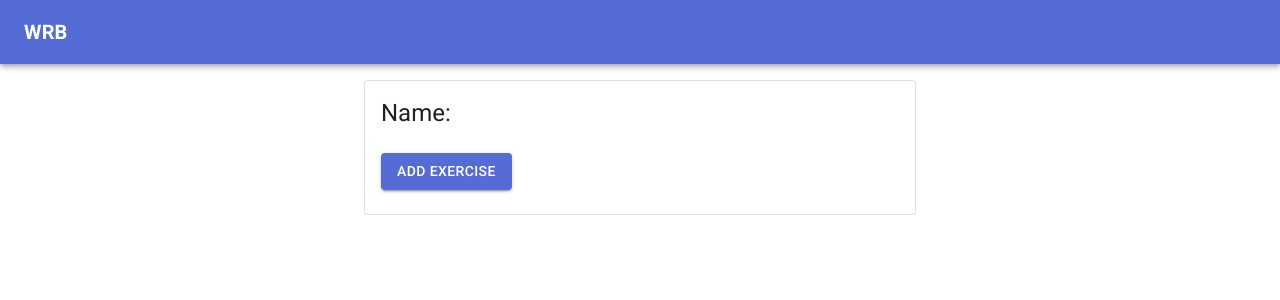
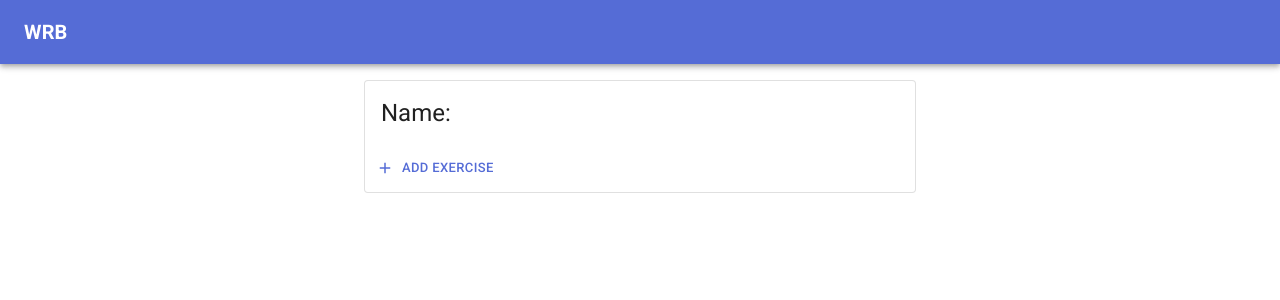
Before and after one commit to cashpw/workout-routine-builder, a React (Create React App) app in the folder app/: page / in a window 1280 px wide. Shown: the top 300 px of the page. Built offline with nearby package versions, Linux system fonts and the light colour scheme.

Commit message:
:sparkles:: Place addExercise CTA in card footer

```diff
--- a/app/src/components/Routine/Routine.tsx
+++ b/app/src/components/Routine/Routine.tsx
@@ -3,9 +3,11 @@ import { useTranslation } from 'react-i18next';
 import {
   Button,
   Card,
+  CardActions,
   CardContent,
-  Typography,
+  CardHeader,
 } from '@mui/material';
+import { Add as AddIcon } from '@mui/icons-material';
 
 import {
   useAppSelector,
@@ -32,19 +34,16 @@ export default function Routine() {
     <Card
       variant="outlined"
     >
+      <CardHeader
+        title={`Name: ${name}`}
+      />
+      {exerciseSets.length > 0 && (
         <CardContent>
-        <Typography gutterBottom variant="h5" component="div">
-          Name: {name}
-        </Typography>
           <RoutineItems
             exerciseSets={exerciseSets}
           />
-        <Button
-          variant="contained"
-          onClick={() => {setAddExerciseDialogOpen(true)}}
-        >
-          {t('addExerciseCallToAction')}
-        </Button>
+        </CardContent>
+      )}
       <AddExerciseDialog
         open={addExerciseDialogOpen}
         exercises={exercisesAsList}
@@ -55,7 +54,15 @@ export default function Routine() {
           setAddExerciseDialogOpen(false);
         }}
       />
-      </CardContent>
+      <CardActions>
+        <Button
+          size="small"
+          onClick={() => {setAddExerciseDialogOpen(true)}}
+          startIcon={<AddIcon />}
+        >
+          {t('addExerciseCallToAction')}
+        </Button>
+      </CardActions>
    </Card>
   );
 }
--- a/app/src/components/RoutineItem/RoutineItem.tsx
+++ b/app/src/components/RoutineItem/RoutineItem.tsx
@@ -3,6 +3,7 @@ import type { ExerciseSet } from 'types';
 import React from 'react';
 import { useTranslation } from 'react-i18next';
 import {
+  List,
   ListItem,
   ListItemText,
   IconButton,
@@ -23,12 +24,13 @@ export default function RoutineItem(props: RoutineItemProps) {
   } = props;
   const {
     exerciseId,
+    repetitions,
   } = exerciseSet;
   const { t } = useTranslation();
 
   return (
     <ListItem
-      divider={true}
+      divider
       secondaryAction={
         <IconButton
           edge="end"
@@ -43,6 +45,16 @@ export default function RoutineItem(props: RoutineItemProps) {
         primary={t(exercisesById[exerciseId].name)}
       >
       </ListItemText>
+      <List>
+        {repetitions.map((repetition, index) => (
+          <ListItem
+            key={index}
+            divider={true}
+          >
+            {repetition.toString()}
+          </ListItem>
+        ))}
+      </List>
     </ListItem>
   );
 }
--- a/app/src/components/RoutineItems/RoutineItems.tsx
+++ b/app/src/components/RoutineItems/RoutineItems.tsx
@@ -1,9 +1,9 @@
 import type { ExerciseSet } from 'types';
 
 import { List } from '@mui/material';
+
 import { removeExerciseSet } from 'components/Routine/routineSlice';
 import RoutineItem from 'components/RoutineItem/RoutineItem';
-
 import { useAppDispatch } from 'app/hooks';
 
 export interface RoutineItemsProps {
@@ -18,14 +18,13 @@ export default function RoutineItems(props: RoutineItemsProps) {
 
   return (
     <List>
-      {exerciseSets.map((exerciseSet, index) => {
-        return (
+      {exerciseSets.map((exerciseSet, index) => (
         <RoutineItem
           key={index.toString()}
           exerciseSet={exerciseSet}
           handleRemoveExercise={() => dispatch(removeExerciseSet(index))}
         />
-        )})}
+      ))}
    </List>
   );
 }
```
Lines whose indentation alone changed are shown as unchanged.
